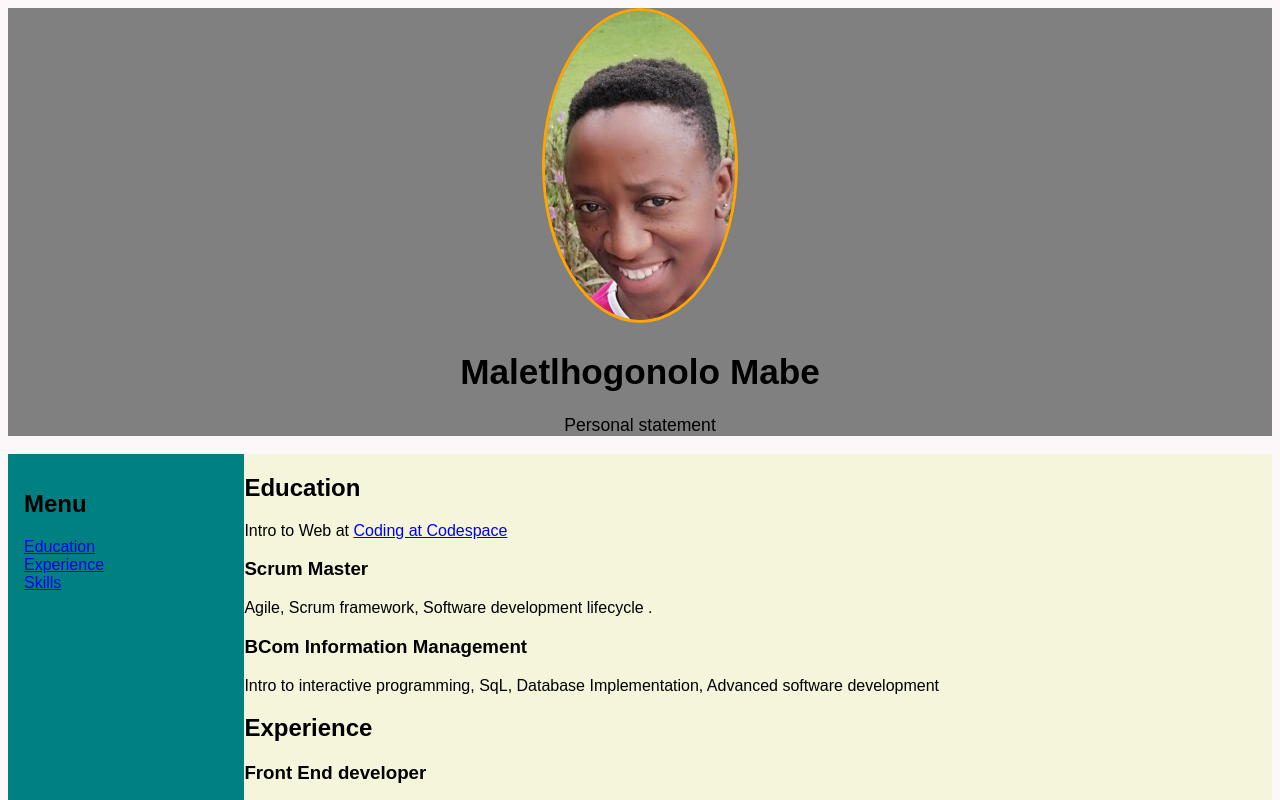
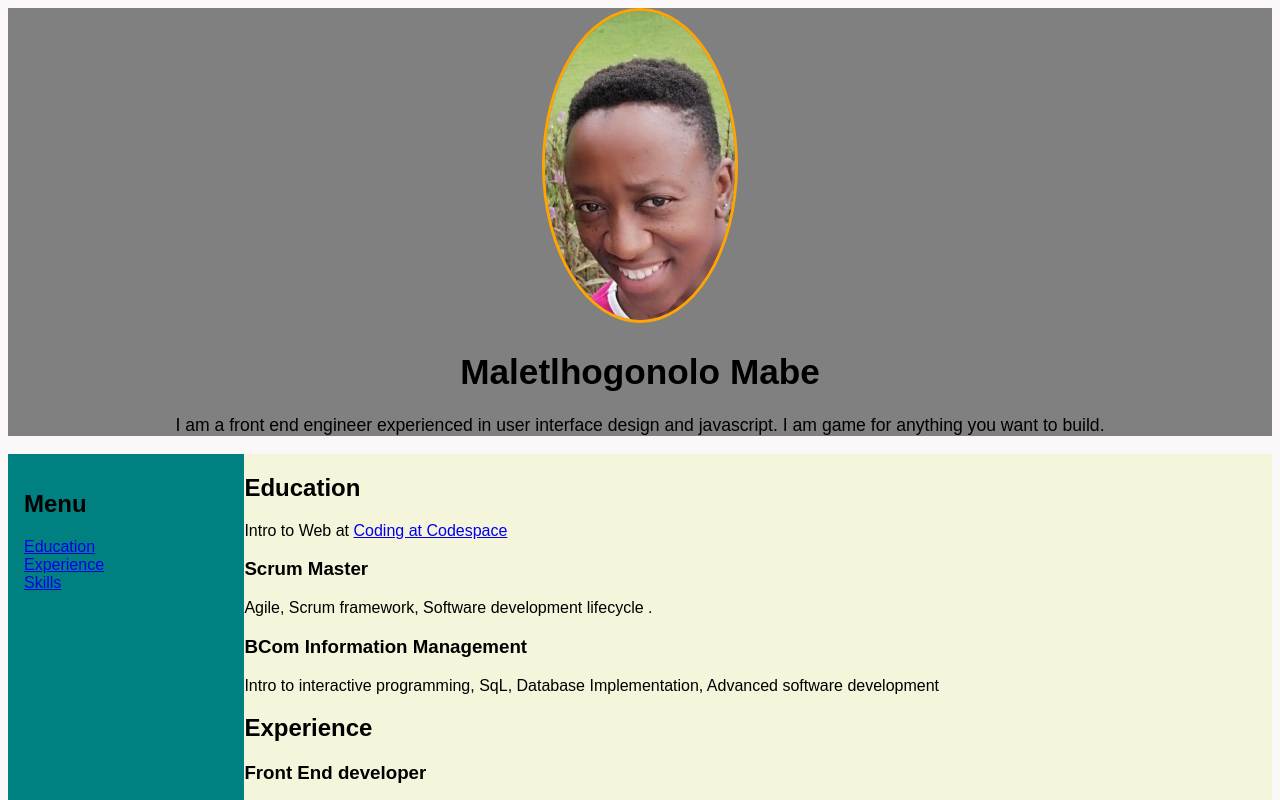
Before and after one commit to Nolokie/myDigitalResume, a plain HTML site: page myDigitalResume/Resume-1.html in a window 1280 px wide. Shown: the top 800 px of the page. Drawn offline with Linux system fonts and the light colour scheme.

Commit message:
Update Resume-1.html

```diff
--- a/myDigitalResume/Resume-1.html
+++ b/myDigitalResume/Resume-1.html
@@ -17,7 +17,7 @@
 
         <h1> Maletlhogonolo Mabe</h1>
 
-        <p>Personal statement</p>
+        <p>I am a front end engineer experienced in user interface design and javascript. I am game for anything you want to build.  </p>
 
         <p>
 
```
